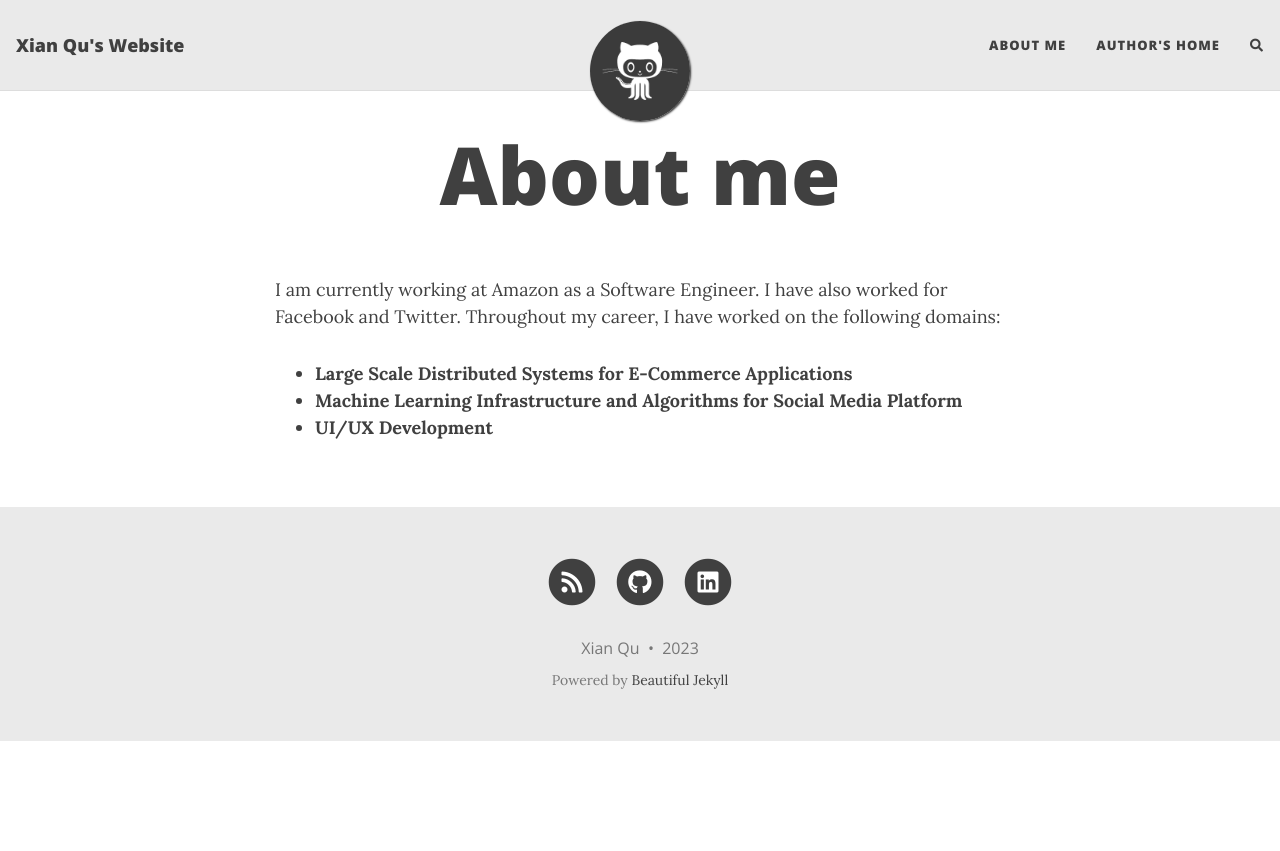
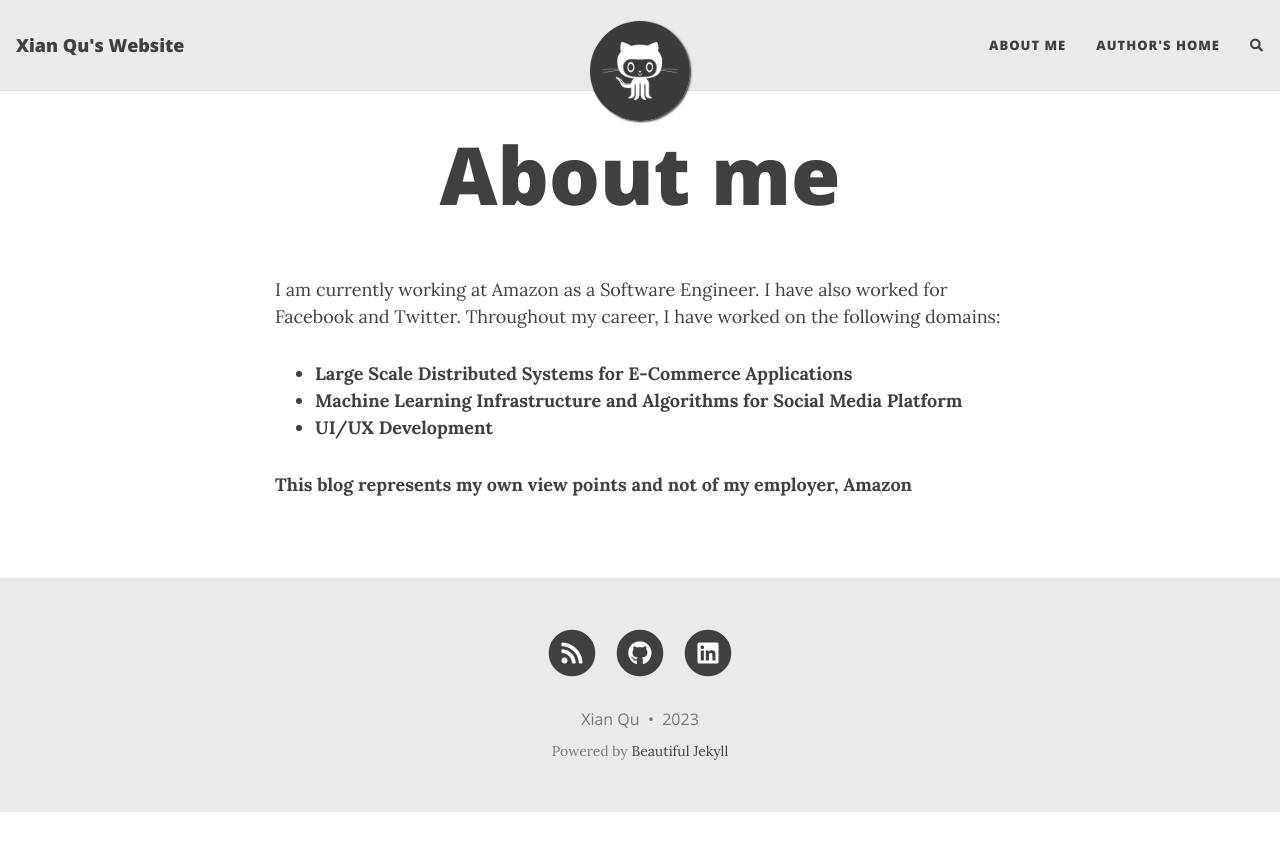
Before and after one commit to xianqugithub/xianqugithub.github.io, a Jekyll site: the page built from aboutme.md, in a window 1280 px wide. Shown: the top 851 px of the page. Built offline with Jekyll 4.4.1, drawn with Linux system fonts in a browser that asks for light colours; nearby versions of some CDN libraries; comment, search, counter and statistics services are not loaded.

Commit message:
add disclaimer.

```diff
--- a/aboutme.md
+++ b/aboutme.md
@@ -8,3 +8,6 @@
 - **Large Scale Distributed Systems for E-Commerce Applications**
 - **Machine Learning Infrastructure and Algorithms for Social Media Platform**
 - **UI/UX Development**
+
+
+**This blog represents my own view points and not of my employer, Amazon**
```
